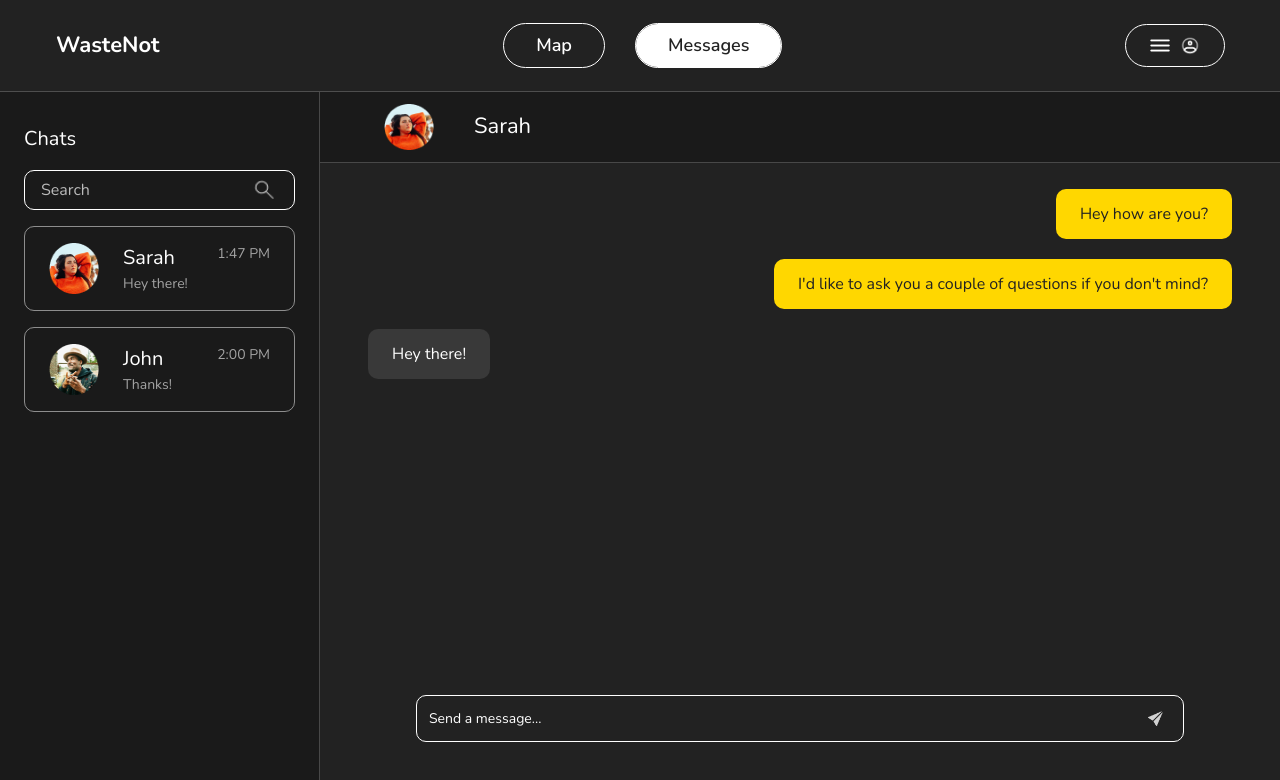
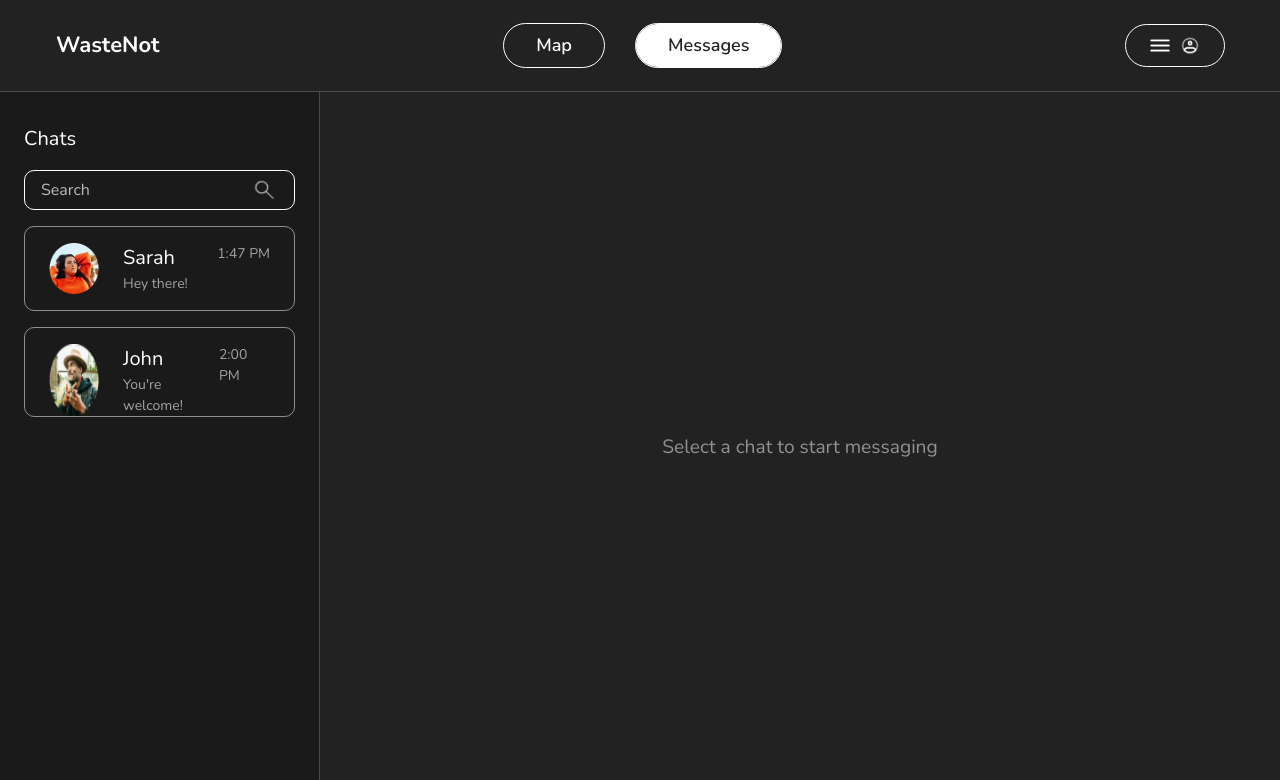
Before and after one commit to kahmoh/WasteNot, a Next.js app: page /messages in a window 1280 px wide. Shown: the top 780 px of the page. Built offline with nearby package versions, Linux system fonts and the light colour scheme.

Commit message:
Implement Dynamic Loading of Chats into ChatWindow component

```diff
--- a/src/app/(root)/messages/page.js
+++ b/src/app/(root)/messages/page.js
@@ -1,12 +1,73 @@
+"use client";
 import "@/app/globals.css";
+import React, { useState } from "react";
 import ChatList from "@/components/ChatList";
 import ChatWindow from "@/components/ChatWindow";
 
 export default function Messages() {
+  // State to track the currently selected chat
+  const [selectedChat, setSelectedChat] = useState(null);
+  // Static chat data (will be replaced with data from an API)
+  const [chats] = useState([
+    {
+      id: 1,
+      name: "Sarah",
+      profilePic: "/placeholder_profile_img.png",
+      messages: [
+        { text: "Hey how are you?", role: "user", timestamp: "1:30 PM" },
+        {
+          text: "I'd like to ask you a couple of questions",
+          role: "user",
+          timestamp: "1:32 PM",
+        },
+        { text: "Hey there!", role: "other", timestamp: "1:47 PM" },
+      ],
+    },
+    {
+      id: 2,
+      name: "John",
+      profilePic: "/placeholder_profile_img_2.png",
+      messages: [
+        { text: "Thanks!", role: "other", timestamp: "1:59 PM" },
+        { text: "You're welcome!", role: "user", timestamp: "2:00 PM" },
+      ],
+    },
+  ]);
   return (
-    <div style={{display: 'flex', flexDirection: 'row'}}>
-      <ChatList />
-      <ChatWindow profilePic="/placeholder_profile_img.png" name="Sarah" />
+    <div style={{ display: "flex", flexDirection: "row" }}>
+      {/* ChatList component displays the list of chats */}
+      <ChatList
+        chats={chats} // Pass the list of chats
+        onChatSelect={(chatId) =>
+          // Update selectedChat when a chat is clicked
+          setSelectedChat(chats.find((c) => c.id === chatId))
+        }
+        selectedChat={selectedChat}
+      />
+      {/* Conditional rendering for ChatWindow or empty state */}
+      {selectedChat ? (
+        // If a chat is selected, show the ChatWindow
+        <ChatWindow
+          profilePic={selectedChat.profilePic}
+          name={selectedChat.name}
+          messages={selectedChat.messages}
+        />
+      ) : (
+        // Show this text when no chat is selected
+        <div
+          style={{
+            display: "flex",
+            justifyContent: "center",
+            alignItems: "center",
+            height: "calc(100vh - 90px)",
+            width: "75vw",
+            color: "rgba(255, 255, 255, 0.5)",
+            fontSize: "1.2rem",
+          }}
+        >
+          Select a chat to start messaging
+        </div>
+      )}
     </div>
   );
 }
--- a/src/components/ChatItem.jsx
+++ b/src/components/ChatItem.jsx
@@ -2,9 +2,12 @@ import React from "react";
 import styles from "../../styles/ChatItem.module.css";
 import Image from "next/image";
 
-const ChatItem = ({profilePic, name, msgPreview, timestamp}) => {
+const ChatItem = ({profilePic, name, msgPreview, timestamp, onClick, isSelected}) => {
   return (
-    <div className={styles["chat-item-container"]}>
+    <div className={`${styles["chat-item-container"]} ${isSelected ? styles["selected"] : ""}`}
+    onClick={onClick}
+    role="button"
+    tabIndex={0}>
       {/* This extra container is to align the "name-and-msg-container" closer to the profile pic */}
       <div className={styles["profile-container"]}>
         {/* Profile pic on the left */}
--- a/src/components/ChatList.jsx
+++ b/src/components/ChatList.jsx
@@ -4,32 +4,18 @@ import ChatItem from "./ChatItem";
 import styles from "../../styles/ChatList.module.css";
 import Image from "next/image";
 
-const ChatList = () => {
+const ChatList = ({chats, onChatSelect, selectedChat}) => {
   // State for search input and chat data
   const [searchQuery, setSearchQuery] = useState("");
-  const [chats] = useState([
-    {
-      id: 1,
-      name: "Sarah",
-      msgPreview: "Hey there!",
-      timestamp: "1:47 PM",
-      profilePic: "/placeholder_profile_img.png",
-    },
-    {
-      id: 2,
-      name: "John",
-      msgPreview: "Thanks!",
-      timestamp: "2:00 PM",
-      profilePic: "/placeholder_profile_img_2.png",
-    },
-  ]);
 
   // Filter chats based on search query
-  const filteredChats = chats.filter(
-    (chat) =>
+  const filteredChats = chats.filter(chat => {
+    const lastMessage = chat.messages[chat.messages.length - 1]?.text || '';
+    return (
       chat.name.toLowerCase().includes(searchQuery.toLowerCase()) ||
-      chat.msgPreview.toLowerCase().includes(searchQuery.toLowerCase())
-  );
+      lastMessage.toLowerCase().includes(searchQuery.toLowerCase())
+    );
+  });
 
   return (
     <div className={styles["chatlist-container"]}>
@@ -57,9 +43,11 @@ const ChatList = () => {
           <ChatItem
             key={chat.id}
             profilePic={chat.profilePic}
+            isSelected={selectedChat?.id === chat.id}
             name={chat.name}
-            msgPreview={chat.msgPreview}
-            timestamp={chat.timestamp}
+            msgPreview={chat.messages.length > 0 ? chat.messages[chat.messages.length -1].text : ''}
+            timestamp={chat.messages.length > 0 ? chat.messages[chat.messages.length -1].timestamp : ''}
+            onClick={() => onChatSelect(chat.id)}
           />
         ))
       ) : (
--- a/src/components/ChatWindow.jsx
+++ b/src/components/ChatWindow.jsx
@@ -4,18 +4,26 @@ import Image from "next/image";
 import ChatMessage from "./ChatMessage";
 import MessageInput from "./MessageInput";
 
-const ChatWindow = ({ profilePic, name }) => {
+// ChatWindow component displays the chat interface for a selected conversation
+const ChatWindow = ({ profilePic, name, messages }) => {
   return (
     <div className={styles["chat-window-container"]}>
+      {/* Header section displaying the chat participant's profile picture and name */}
       <div className={styles["chat-window-header"]}>
         <Image src={profilePic} alt="Profile Picture" width={50} height={50} />
+        {/* Display the chat participant's name */}
         <span style={{ fontSize: "22px" }}>{name}</span>
       </div>
+
+      {/* Container for the chat messages */}
       <div className={styles["messages-container"]}>
-        <ChatMessage message="Hey how are you?" role="user"/>
-        <ChatMessage message="I'd like to ask you a couple of questions if you don't mind?" role="user"/>
-        <ChatMessage message="Hey there!" role="other"/>
+        {/* Map through the messages array and render each message */}
+        {messages.map((message, index) => (
+          <ChatMessage key={index} role={message.role} message={message.text} />
+        ))}
       </div>
+
+      {/* Input area for sending new messages */}
       <MessageInput />
     </div>
   );
--- a/styles/ChatItem.module.css
+++ b/styles/ChatItem.module.css
@@ -11,9 +11,10 @@
     transition: 0.2s ease-in-out;
 }
 
-.chat-item-container:hover {
+.chat-item-container:hover, .chat-item-container.selected {
     background-color: rgba(255, 255, 255, 0.1);
     border: 1px solid rgba(255, 255, 255, 0.1);
+    cursor: pointer;
 }
 
 .profile-container {
```
